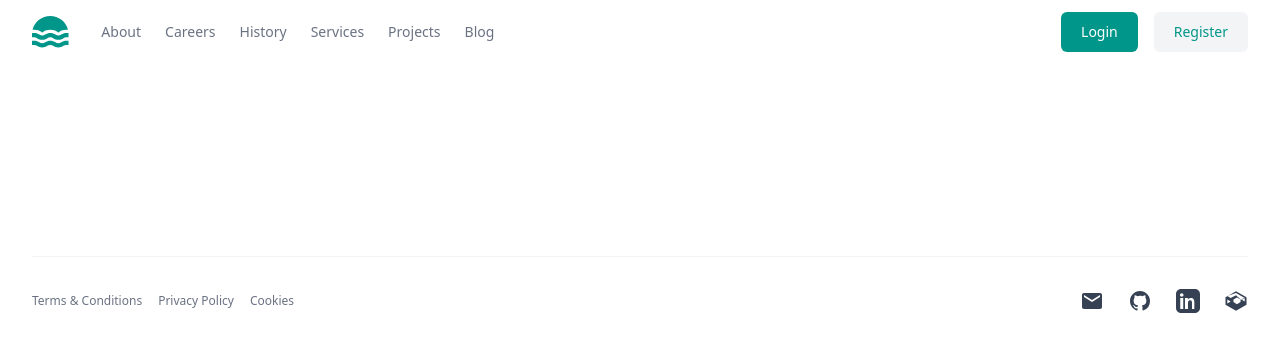
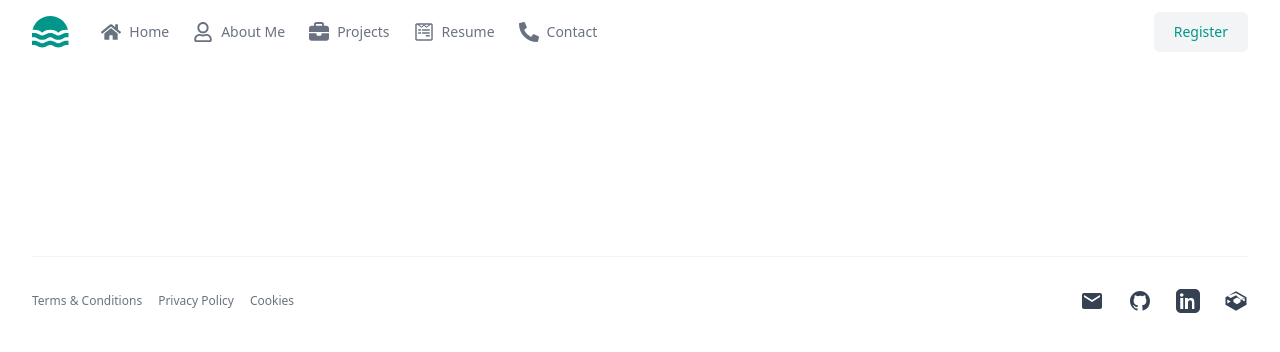
Before and after one commit to Daniel1000c/creatorRepo, a React (Vite) app in the folder work-portfolio/: page / in a window 1280 px wide. Shown: the top 352 px of the page. Built offline with nearby package versions, Linux system fonts and the light colour scheme.

Commit message:
Format navigation bar
-Change template navigation links
-Add react icons to jsx file
-Add icons next to navigation links
-Remove login button

```diff
--- a/work-portfolio/src/components/Header.jsx
+++ b/work-portfolio/src/components/Header.jsx
@@ -1,6 +1,12 @@
+import { FaHome } from "react-icons/fa"; // Home icon
+import { FaRegUser } from "react-icons/fa"; //User icon
+import { FaBriefcase } from "react-icons/fa6"; // Briefcase icon
+import { FaWpforms } from "react-icons/fa"; // Form icon
+import { FaPhoneAlt } from "react-icons/fa"; // Phone icon
+
 function Header() {
   return (
-    <header className="bg-white">
+    <header>
       <div className="mx-auto flex h-16 max-w-screen-xl items-center gap-8 px-4 sm:px-6 lg:px-8">
         <a className="block text-teal-600" href="#">
           <span className="sr-only">Home</span>
@@ -22,61 +28,56 @@ function Header() {
             <ul className="flex items-center gap-6 text-sm">
               <li>
                 <a
-                  className="text-gray-500 transition hover:text-gray-500/75"
+                  className="flex items-center gap-2 text-gray-500 transition hover:text-gray-500/75"
                   href="#"
                 >
                   {" "}
-                  About{" "}
+                  <FaHome className="h-5 w-5" />
+                  Home{" "}
                 </a>
               </li>
 
               <li>
                 <a
-                  className="text-gray-500 transition hover:text-gray-500/75"
+                  className="flex items-center gap-2 text-gray-500 transition hover:text-gray-500/75"
                   href="#"
                 >
                   {" "}
-                  Careers{" "}
+                  <FaRegUser className="h-5 w-5" />
+                  About Me{" "}
                 </a>
               </li>
 
               <li>
                 <a
-                  className="text-gray-500 transition hover:text-gray-500/75"
+                  className="flex items-center gap-2 text-gray-500 transition hover:text-gray-500/75"
                   href="#"
                 >
                   {" "}
-                  History{" "}
-                </a>
-              </li>
-
-              <li>
-                <a
-                  className="text-gray-500 transition hover:text-gray-500/75"
-                  href="#"
-                >
-                  {" "}
-                  Services{" "}
-                </a>
-              </li>
-
-              <li>
-                <a
-                  className="text-gray-500 transition hover:text-gray-500/75"
-                  href="#"
-                >
-                  {" "}
+                  <FaBriefcase className="h-5 w-5" />
                   Projects{" "}
                 </a>
               </li>
 
               <li>
                 <a
-                  className="text-gray-500 transition hover:text-gray-500/75"
+                  className="flex items-center gap-2 text-gray-500 transition hover:text-gray-500/75"
                   href="#"
                 >
                   {" "}
-                  Blog{" "}
+                  <FaWpforms className="h-5 w-5" />
+                  Resume{" "}
+                </a>
+              </li>
+
+              <li>
+                <a
+                  className="flex items-center gap-2 text-gray-500 transition hover:text-gray-500/75"
+                  href="#"
+                >
+                  {" "}
+                  <FaPhoneAlt className="h-5 w-5" />
+                  Contact{" "}
                 </a>
               </li>
             </ul>
@@ -84,13 +85,6 @@ function Header() {
 
           <div className="flex items-center gap-4">
             <div className="sm:flex sm:gap-4">
-              <a
-                className="block rounded-md bg-teal-600 px-5 py-2.5 text-sm font-medium text-white transition hover:bg-teal-700"
-                href="#"
-              >
-                Login
-              </a>
-
               <a
                 className="hidden rounded-md bg-gray-100 px-5 py-2.5 text-sm font-medium text-teal-600 transition hover:text-teal-600/75 sm:block"
                 href="#"
```
